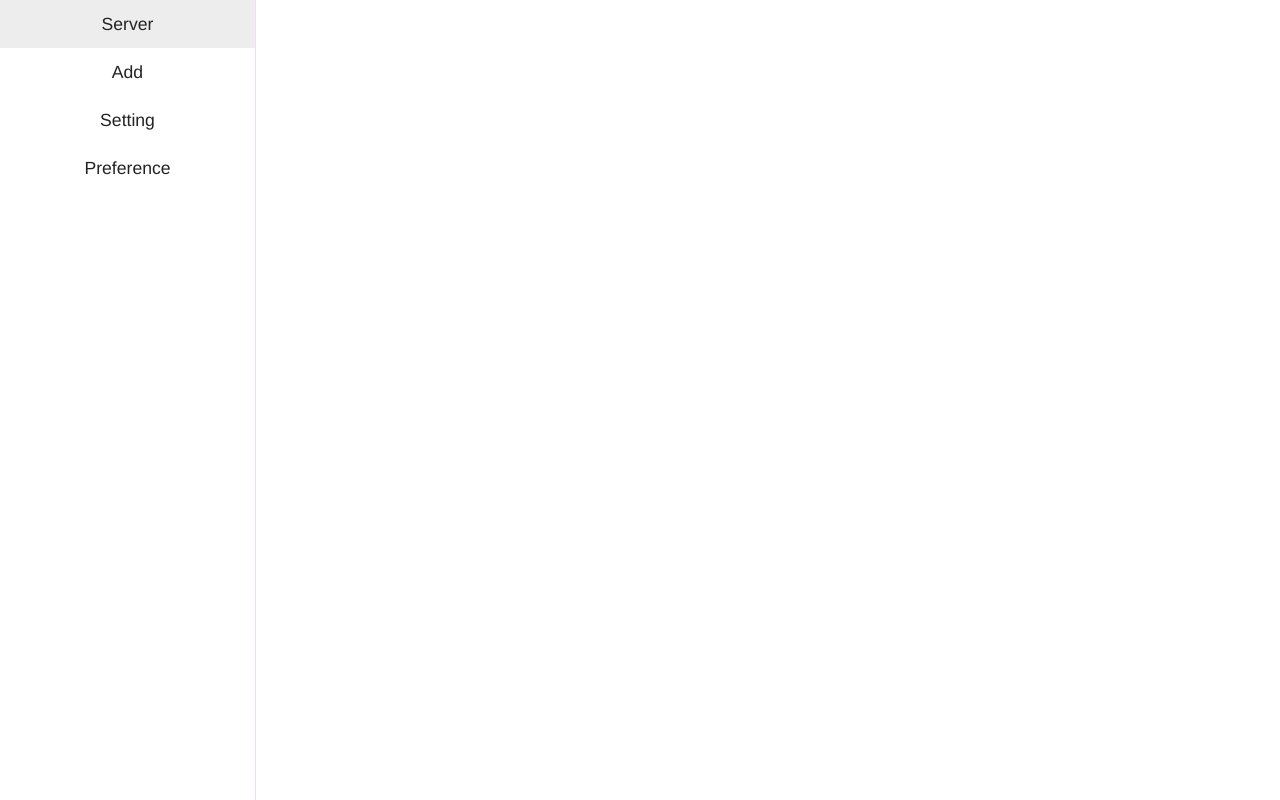
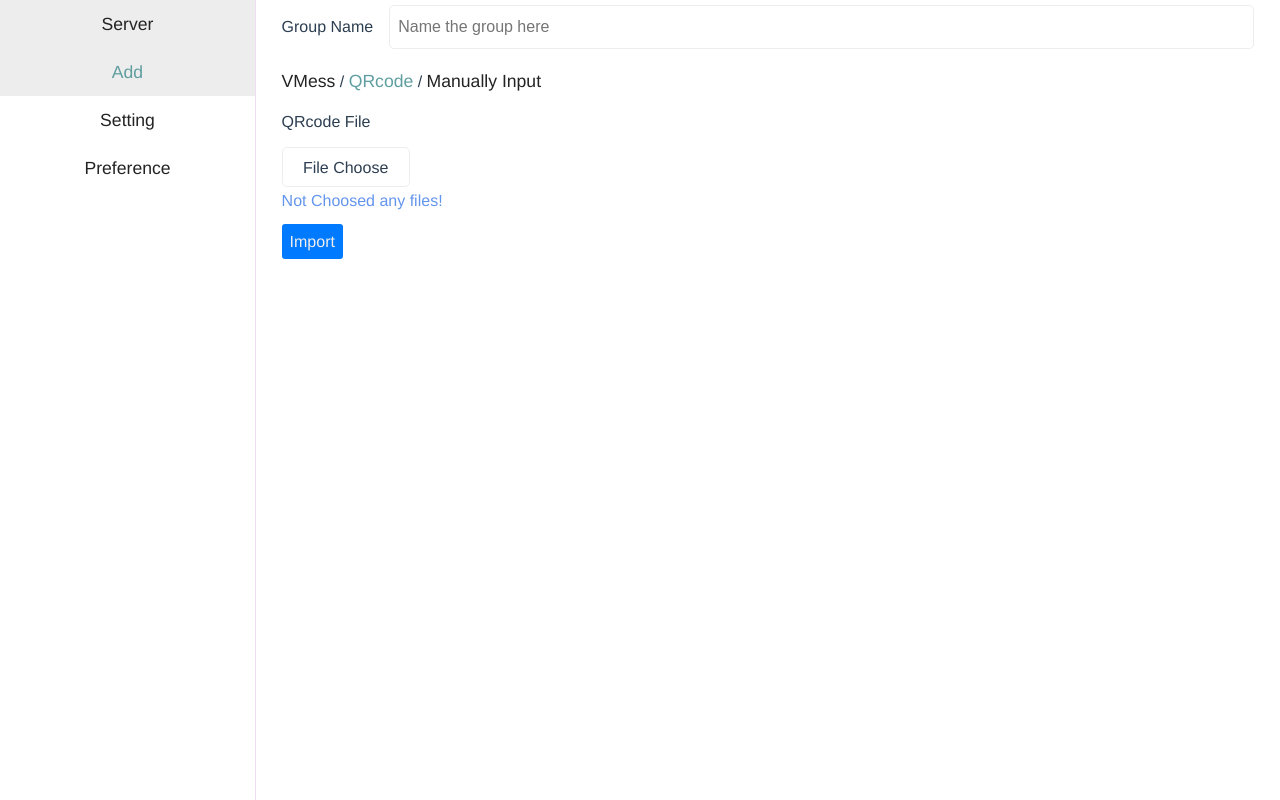
Before and after one commit to zsStrike/electron-v2ray, a Vue app: page /#/add-server/qrcode in a window 1280 px wide. Built offline with nearby package versions, Linux system fonts and the light colour scheme.

Commit message:
AddServer view done

```diff
--- /dev/null
+++ b/src/components/BaseFile.vue
@@ -0,0 +1,69 @@
+<template>
+  <div class="base-file">
+    <label>{{ name }}</label>
+    <div class="file-choose">
+      <div class="hint">File Choose</div>
+      <input type="file" id="file" @change="check">
+    </div>
+    <div id="file-path">Not Choosed any files!</div>
+  </div>
+</template>
+
+<script>
+
+export default {
+  data () {
+    return {
+    }
+  },
+  props: {
+    name: String
+  },
+  methods: {
+    check (ev) {
+      console.log(ev.currentTarget.files) // files list msg
+      const msg = document.querySelector('#file-path')
+      const file = ev.currentTarget.files[0]
+      msg.innerHTML = `Choosed: ${file.path}`
+    }
+  }
+}
+</script>
+
+<style scoped>
+.file-choose {
+  box-sizing: border-box;
+  position: relative;
+  width: 8rem;
+  height: 2.5rem;
+  background-size: 100%;
+  border: 1px solid #ededed;
+  border-radius: 5px;
+  text-align: center;
+}
+.file-choose:hover {
+  box-shadow: 0 0 5px #dedede;
+}
+.hint {
+  line-height: 2.5rem;
+}
+#file-path {
+  height: 1.8rem;
+  line-height: 1.8rem;
+  color: cornflowerblue;
+}
+label {
+  display: block;
+  margin: 1rem 0;
+}
+input[type="file"] {
+  position: absolute;
+  display: block;
+  left: 0;
+  top: 0;
+  width: 100%;
+  height: 100%;
+  opacity: 0;
+}
+
+</style>
--- /dev/null
+++ b/src/components/BaseInput.vue
@@ -0,0 +1,49 @@
+<template>
+  <div class="base-input">
+    <label>{{ label }}</label>
+    <input type="text" :placeholder="placeholder">
+  </div>
+</template>
+
+<script>
+
+export default {
+  name: 'BaseInput',
+  data () {
+    return {
+    }
+  },
+  props: {
+    label: String,
+    placeholder: String
+  }
+}
+</script>
+
+<style scoped>
+.base-input {
+  display: inline-flex;
+  flex-direction: row;
+  align-items: center;
+  width: 100%;
+}
+label {
+  margin-right: 1rem;
+}
+input {
+  flex: auto;
+  border: none;
+  background: none;
+  outline: none;
+  border: 1px solid #ededed;
+  border-radius: 5px;
+  padding-left: .5rem;
+  height: 2.5rem;
+  line-height: 2.5rem;
+  font-size: 1rem;
+}
+input:focus {
+  box-shadow: 0 0 8px #dedede;
+}
+
+</style>
--- /dev/null
+++ b/src/components/BaseTextarea.vue
@@ -0,0 +1,49 @@
+<template>
+  <div class="base-textarea">
+    <label>{{ name }}</label>
+    <textarea placeholder="Please paste the share link here."></textarea>
+  </div>
+</template>
+
+<script>
+
+export default {
+  data () {
+    return {
+    }
+  },
+  props: {
+    name: String
+  }
+}
+</script>
+
+<style scoped>
+.base-textarea {
+  display: flex;
+  flex-direction: column;
+  width: 100%;
+  margin-top: 1rem;
+  font-size: 1rem;
+  border-radius: 3px;
+}
+label {
+  display: block;
+  margin-bottom: 1rem;
+}
+
+textarea {
+  box-sizing: border-box;
+  display: block;
+  border-radius: 5px;
+  padding: .5rem;
+  outline: none;
+  width: 100%;
+  height: 10rem;
+  border: 1px solid #ededed;
+}
+textarea:focus {
+  box-shadow: 0 0 8px #dedede;
+}
+
+</style>
--- a/src/components/SideBar.vue
+++ b/src/components/SideBar.vue
@@ -1,9 +1,9 @@
 <template>
   <div id="side-bar">
-    <router-link to="/">
+    <router-link to="/" exact>
       Server
     </router-link>
-    <router-link to="/about" >
+    <router-link to="/add-server" >
       Add
     </router-link>
     <router-link to="/setting">
@@ -51,4 +51,8 @@ a.router-link-exact-active {
   color: cadetblue;
   background: #ededed;
 }
+.router-link-active {
+  color: cadetblue;
+  background: #ededed;
+}
 </style>
--- a/src/router/index.js
+++ b/src/router/index.js
@@ -1,7 +1,11 @@
 import Vue from 'vue'
 import VueRouter from 'vue-router'
 // import Home from '../views/Home.vue'
-import Server from '../views/Server.vue'
+import ServerCom from '../views/Server'
+import AddServer from '../views/AddServer'
+import ManuallyInput from '../views/AddServer/ManuallyInput'
+import VMess from '../views/AddServer/VMess'
+import QRcode from '../views/AddServer/QRcode'
 
 Vue.use(VueRouter)
 
@@ -9,7 +13,27 @@ const routes = [
   {
     path: '/',
     name: 'Server',
-    component: Server
+    component: ServerCom
+  },
+  {
+    path: '/add-server',
+    name: 'AddServer',
+    component: AddServer,
+    redirect: '/add-server/vmess',
+    children: [
+      {
+        path: '/add-server/vmess',
+        component: VMess
+      },
+      {
+        path: '/add-server/qrcode',
+        component: QRcode
+      },
+      {
+        path: '/add-server/manually-input',
+        component: ManuallyInput
+      }
+    ]
   },
   {
     path: '/about',
--- /dev/null
+++ b/src/views/AddServer.vue
@@ -0,0 +1,53 @@
+<template>
+  <div class="add-server">
+    <div class="input">
+      <BaseInput label="Group Name" placeholder="Name the group here"/>
+    </div>
+    <div class="nav">
+      <router-link to="vmess">VMess</router-link> /
+      <router-link to="qrcode">QRcode</router-link> /
+      <router-link to="manually-input">Manually Input</router-link>
+    </div>
+    <div class="view">
+      <router-view/>
+    </div>
+  </div>
+</template>
+
+<script>
+// @ is an alias to /src
+import BaseInput from '../components/BaseInput'
+
+export default {
+  name: 'AddServer',
+  data () {
+    return {}
+  },
+  components: {
+    BaseInput
+  }
+}
+</script>
+
+<style scoped>
+.add-server {
+  width: 95%;
+  margin: .3rem auto;
+}
+.input {
+  margin-bottom: 1rem;
+}
+.nav {
+  height: 2rem;
+  line-height: 2rem;
+}
+a {
+  display: inline-block;
+  font-size: 1.1rem;
+  color: #232323;
+  text-decoration: none;
+}
+a.router-link-exact-active {
+  color: cadetblue;
+}
+</style>
--- /dev/null
+++ b/src/views/AddServer/ManuallyInput.vue
@@ -0,0 +1,52 @@
+<template>
+  <div class="manually-input">
+    <div class="input">
+      <BaseInput label="Tag" placeholder="Tag of the Setting"/>
+    </div>
+    <div class="input">
+      <BaseInput label="Host" placeholder="Hostname"/>
+    </div>
+    <div class="input">
+      <BaseInput label="Port" placeholder="1080"/>
+    </div>
+    <div class="input">
+      <BaseInput label="Type" placeholder="VMess"/>
+    </div>
+    <div class="input">
+      <BaseInput label="UUID" placeholder="xxxxxx-xxxxx-xxx-xxxxxx"/>
+    </div>
+    <div class="input">
+      <BaseInput label="Alter ID" placeholder="64"/>
+    </div>
+    <div class="input">
+      <BaseInput label="Security" placeholder="auto"/>
+    </div>
+    <div class="input">
+      <BaseInput label="Transport Protocol" placeholder="tcp"/>
+    </div>
+    <div class="button">
+      <BaseButton>Import</BaseButton>
+    </div>
+  </div>
+</template>
+
+<script>
+import BaseInput from '../../components/BaseInput'
+import BaseButton from '../../components/BaseButton'
+export default {
+  data () {
+    return {
+    }
+  },
+  components: {
+    BaseInput,
+    BaseButton
+  }
+}
+</script>
+
+<style scoped>
+.input {
+  margin: .5rem auto;
+}
+</style>
--- /dev/null
+++ b/src/views/AddServer/QRcode.vue
@@ -0,0 +1,25 @@
+<template>
+  <div class="qrcode">
+    <BaseFile name="QRcode File"/>
+    <BaseButton class="import-btn">Import</BaseButton>
+  </div>
+</template>
+<script>
+import BaseFile from '../../components/BaseFile'
+import BaseButton from '../../components/BaseButton'
+export default {
+  data () {
+    return {}
+  },
+  components: {
+    BaseFile,
+    BaseButton
+  }
+}
+</script>
+
+<style scoped>
+.import-btn {
+  margin: 0.5rem auto;
+}
+</style>
--- /dev/null
+++ b/src/views/AddServer/VMess.vue
@@ -0,0 +1,27 @@
+<template>
+  <div class="vmess">
+    <BaseTextarea name="Share Link"/>
+    <BaseButton class="import-btn">Import</BaseButton>
+  </div>
+</template>
+
+<script>
+import BaseTextarea from '../../components/BaseTextarea'
+import BaseButton from '../../components/BaseButton'
+export default {
+  data () {
+    return {}
+  },
+  components: {
+    BaseTextarea,
+    BaseButton
+  }
+}
+</script>
+
+<style scoped>
+.import-btn {
+  margin: 1rem 0;
+}
+
+</style>
```
